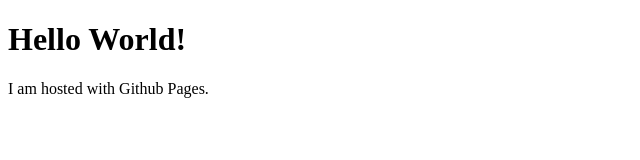
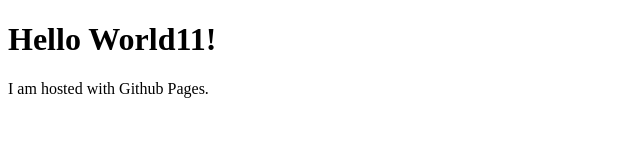
Before and after one commit to isennkubilay/isennkubilay.github.io, a plain HTML site: page index.html in a window 1280 px wide. Shown: the full height of the page, 0-640 px from the left. Drawn offline with Linux system fonts and the light colour scheme.

Commit message:
Update index.html

```diff
--- a/index.html
+++ b/index.html
@@ -6,7 +6,7 @@
     <title>Kubilay1</title>
 </head>
 <body>
-    <h1>Hello World!</h1>
+    <h1>Hello World11!</h1>
     <p>I am hosted with Github Pages.</p>
 </body>
 </html>
```
